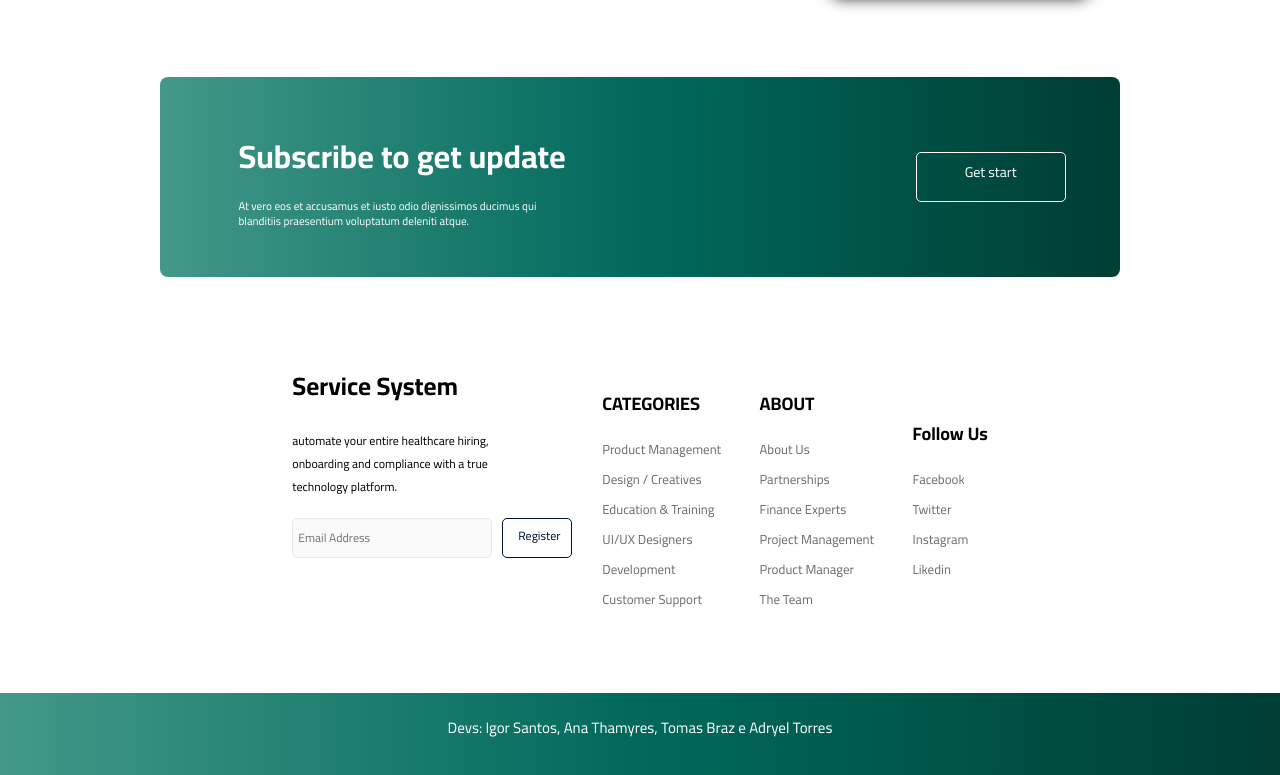
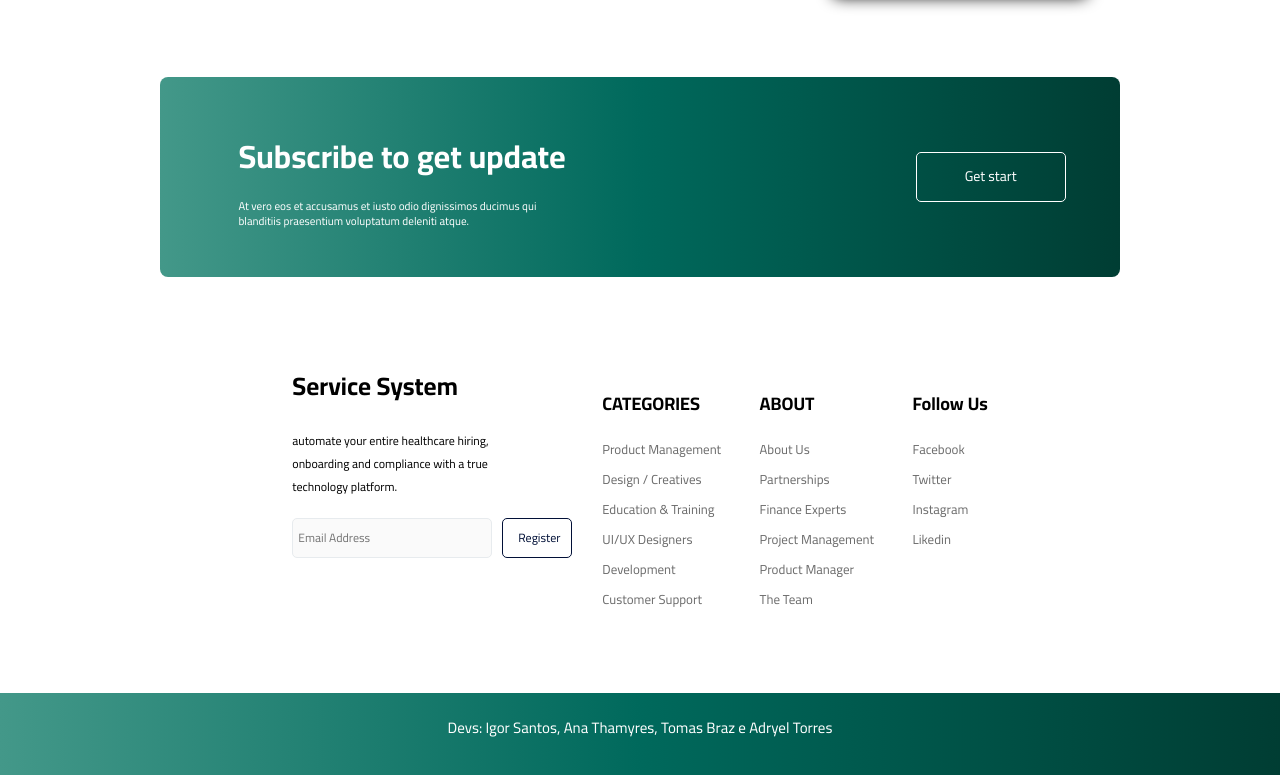
Before and after one commit to IgorIfpe/HomePageServiceSystem, a plain HTML site: page index.html in a window 1280 px wide. Shown: the part 3411-4186 px from the top of the page. Drawn offline with Linux system fonts and the light colour scheme.

Commit message:
Resolvendo bugs

```diff
--- a/css/_base_tomas_lg.scss
+++ b/css/_base_tomas_lg.scss
@@ -42,6 +42,7 @@
         }
 
         a {
+            padding-top: 10px;
             height: 50px;
             width: 150px;
         }
@@ -79,6 +80,8 @@
                     text-align: center;
                     height: 40px;
                     font-size: 12px;
+                    padding-left: 15px;
+                    padding-top: 7px;
                 }
             }
         }
--- a/css/_base_tomas_md.scss
+++ b/css/_base_tomas_md.scss
@@ -11,7 +11,7 @@
         }
         p {
             font-size: 0.8rem;
-            width: 60vh;
+            width: 50vh;
         }
     }
 
@@ -23,7 +23,7 @@
         height: 60px;
         width: 150px;
         margin-left: 65px;
-        margin-top: 30px;
+        margin-top: 20px;
     }
 }
 
@@ -52,6 +52,7 @@
             height: 40px;
             width: 140px;
             text-align: center;
+            padding-top: 5px;
         }
     }
 }
@@ -87,14 +88,16 @@
                     height: 30px;
                     width: 70px;
                     margin-left: 10px;
-                    font-size: 8px;
+                    font-size: 10px;
+                    padding-top: 5px;
+                    padding-left: 17px;
                 }
             }
         }
 
         .ListaLinks {
-            //margin: 0 11px;
             text-align: start;
+            margin-right: 30px;
             h2 {
                 font-size: 14px;
             }
@@ -109,6 +112,14 @@
     }
 }
 
+
+.ListaPai {
+    display: flex;
+    align-items: flex-start;
+    justify-content: flex-start;
+}
+
+
 footer {
     font-size: 12px;
     padding: 12;
--- a/css/_base_tomas_xs.scss
+++ b/css/_base_tomas_xs.scss
@@ -18,6 +18,7 @@
     align-items: flex-start;
     justify-content: center;
     margin: 0px 20px;
+    margin-bottom: 60px;
 
     #descricao {
         margin-top: 3vh;
@@ -92,7 +93,6 @@
             border-radius: 5px;
             border-color: #fff;
             text-align: center;
-            padding-top: 6px;
             margin-right: 2vh;
         }
     }
@@ -136,7 +136,7 @@
                 border: 1px solid #011037;
                 border-radius: 5px;
                 margin-left: 20px;
-                padding: 5px 15px;
+                padding: 0 20px;
             }
         }
     }
--- a/index.html
+++ b/index.html
@@ -193,6 +193,7 @@
                 </div>
             </div>
 
+            <div class="ListaPai">
                 <ul class="ListaLinks">
                     <li><h2>CATEGORIES</h2></li>
                     <li><a href="#">Product Management</a></li>
@@ -220,6 +221,7 @@
                     <li><a href="#">Instagram</a></li>
                     <li><a href="#">Likedin</a></li>
                 </ul>
+            </div>
         </section>
     </section>
     <footer>
```
Also changed, not shown: css/main.css, 1 other file. Lines whose indentation alone changed are shown as unchanged.
